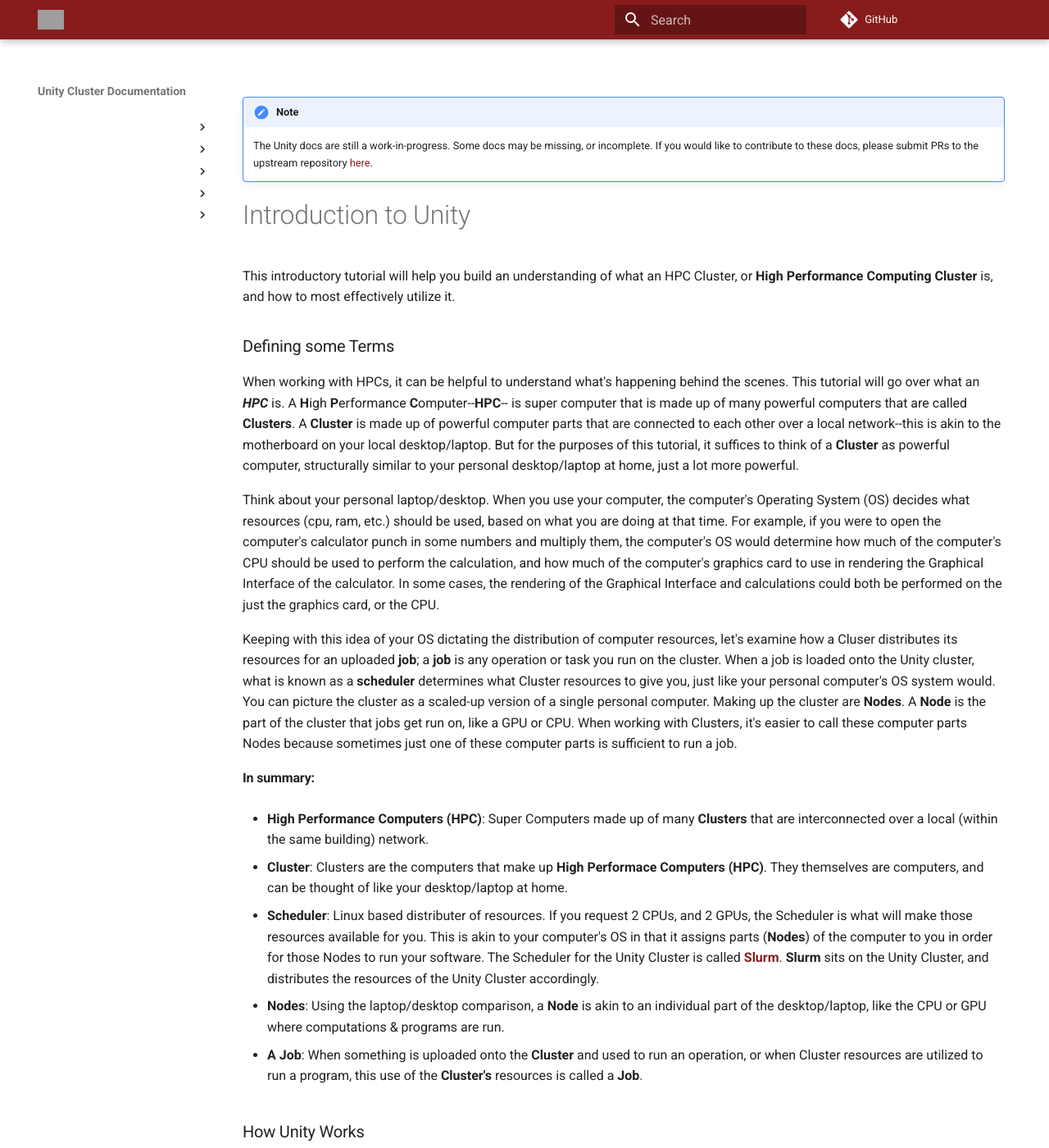
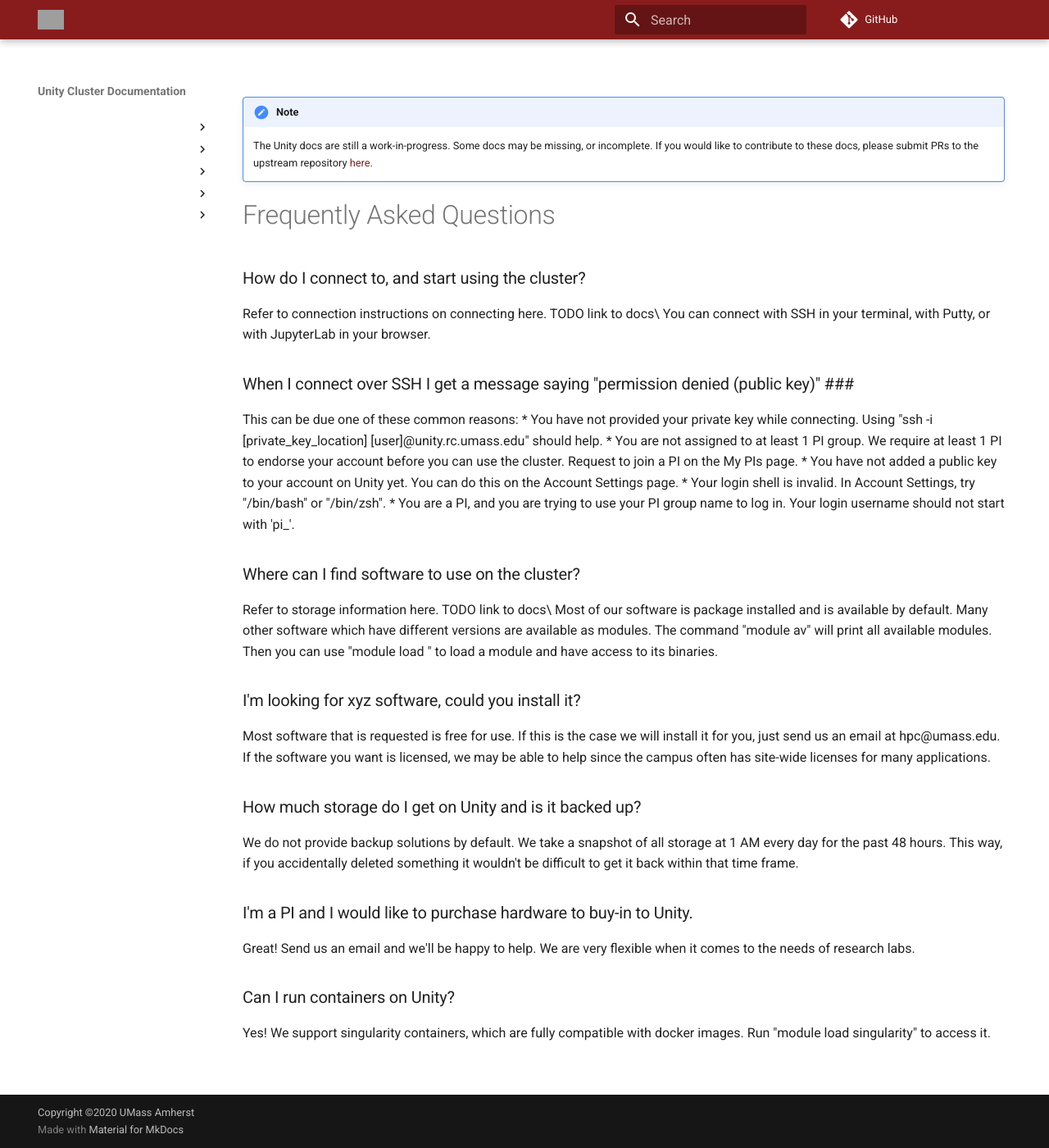
Before and after one commit to UMass-RC/unity-docs, an MkDocs documentation site: the page built from docs/faq.md, in a window 1280 px wide and 1400 px high. Shown: the whole window at 82% size. Built offline with MkDocs 1.6.1 and Material for MkDocs 9.7.7, drawn with Linux system fonts in a browser that asks for light colours; comment, search, counter and statistics services are not loaded; some of the changed text lies outside the part shown; grey boxes are pictures that could not be loaded.

Commit message:
copy faq from confluence

```diff
--- a/docs/faq.md
+++ b/docs/faq.md
@@ -1,68 +1,32 @@
 !!! note
     The Unity docs are still a work-in-progress. Some docs may be missing, or incomplete. If you would like to contribute to these docs, please submit PRs to the upstream repository [here](https://github.com/UMass-RC/unity-docs).
 
-# Introduction to Unity #
-This introductory tutorial will help you build an understanding of what an HPC Cluster, or **High Performance Computing Cluster** is, and how to most effectively utilize it.
+# Frequently Asked Questions #
 
+### How do I connect to, and start using the cluster? ###
+Refer to connection instructions on connecting here. TODO link to docs\
+You can connect with SSH in your terminal, with Putty, or with JupyterLab in your browser.
 
-### Defining some Terms ###
-<!--At its most basic level, you are learning how to use a **cluster**. A cluster is many servers (or computers) joined together in an effort to work together, where a single server is known as a **node**. Unity is an **HPC**, or High Performance Computing cluster. This means we focus most on computational power and efficiency, as the name entails. The primary use case of Unity is by researchers wanting more computational power than what is available on their own. -->
+### When I connect over SSH I get a message saying "permission denied (public key)" ###
+This can be due one of these common reasons:
+* You have not provided your private key while connecting. Using "ssh -i [private_key_location] [user]@unity.rc.umass.edu" should help.
+* You are not assigned to at least 1 PI group. We require at least 1 PI to endorse your account before you can use the cluster. Request to join a PI on the My PIs page.
+* You have not added a public key to your account on Unity yet. You can do this on the Account Settings page.
+* Your login shell is invalid. In Account Settings, try "/bin/bash" or "/bin/zsh".
+* You are a PI, and you are trying to use your PI group name to log in. Your login username should not start with 'pi_'.
 
-When working with HPCs, it can be helpful to understand what's happening behind the scenes. This tutorial will go over what an ***HPC*** is. A **H**igh **P**erformance **C**omputer--**HPC**-- is super computer that is made up of many powerful computers that are called **Clusters**. A **Cluster** is made up of powerful computer parts that are connected to each other over a local network--this is akin to the motherboard on your local desktop/laptop. But for the purposes of this tutorial, it suffices to think of a **Cluster** as powerful computer, structurally similar to your personal desktop/laptop at home, just a lot more powerful.
+### Where can I find software to use on the cluster? ###
+Refer to storage information here. TODO link to docs\
+Most of our software is package installed and is available by default. Many other software which have different versions are available as modules. The command "module av" will print all available modules. Then you can use "module load <name>" to load a module and have access to its binaries.
 
-Think about your personal laptop/desktop. When you use your computer, the computer's Operating System (OS) decides what resources (cpu, ram, etc.) should be used, based on what you are doing at that time. For example, if you were to open the computer's calculator punch in some numbers and multiply them, the computer's OS would determine how much of the computer's CPU should be used to perform the calculation, and how much of the computer's graphics card to use in rendering the Graphical Interface of the calculator. In some cases, the rendering of the Graphical Interface and calculations could both be performed on the just the graphics card, or the CPU.
+### I'm looking for xyz software, could you install it? ###
+Most software that is requested is free for use. If this is the case we will install it for you, just send us an email at hpc@umass.edu. If the software you want is licensed, we may be able to help since the campus often has site-wide licenses for many applications.
 
-Keeping with this idea of your OS dictating the distribution of computer resources, let's examine how a Cluser distributes its resources for an uploaded **job**; a **job** is any operation or task you run on the cluster. When a job is loaded onto the Unity cluster, what is known as a **scheduler** determines what Cluster resources to give you, just like your personal computer's OS system would. You can picture the cluster as a scaled-up version of a single personal computer. Making up the cluster are **Nodes**. A **Node** is the part of the cluster that jobs get run on, like a GPU or CPU. When working with Clusters, it's easier to call these computer parts Nodes because sometimes just one of these computer parts is sufficient to run a job.
+### How much storage do I get on Unity and is it backed up? ###
+We do not provide backup solutions by default. We take a snapshot of all storage at 1 AM every day for the past 48 hours. This way, if you accidentally deleted something it wouldn't be difficult to get it back within that time frame.
 
-<h4>In summary:</h4>
+### I'm a PI and I would like to purchase hardware to buy-in to Unity. ###
+Great! Send us an email and we'll be happy to help. We are very flexible when it comes to the needs of research labs.
 
-* **High Performance Computers (HPC)**: Super Computers made up of many **Clusters** that are interconnected over a local (within the same building) network.
-
-* **Cluster**: Clusters are the computers that make up **High Performace Computers (HPC)**. They themselves are computers, and can be thought of like your desktop/laptop at home.
-
-* **Scheduler**: Linux based distributer of resources. If you request 2 CPUs, and 2 GPUs, the Scheduler is what will make those resources available for you. This is akin to your computer's OS in that it assigns parts (**Nodes**) of the computer to you in order for those Nodes to run your software. The Scheduler for the Unity Cluster is called <a href="https://support.ceci-hpc.be/doc/_contents/QuickStart/SubmittingJobs/SlurmTutorial.html" target="_blank" title = "Open new tab describing Slurm">**Slurm**</a>. **Slurm** sits on the Unity Cluster, and distributes the resources of the Unity Cluster accordingly.
-
-* **Nodes**: Using the laptop/desktop comparison, a **Node** is akin to an individual part of the desktop/laptop, like the CPU or GPU where computations & programs are run.
-
-* **A Job**: When something is uploaded onto the **Cluster** and used to run an operation, or when Cluster resources are utilized to run a program, this use of the **Cluster's** resources is called a **Job**.
-
-
-### How Unity Works ###
-<!-- While you may not need to master every bit of the operation here at the Unity Cluster, it is important that you generally know how the cluster operates, because it can help your troubleshooting in the future. Below is a simplified diagram of the structure of Unity.  -->
-
-Here is a general step by step process that governs how the Unity Cluster works:
-
-![Unity Diagram](res/unity.png)
-
-1. The client connects to Unity using [SSH](connecting/ssh.md), or the [Jupyter Lab](connecting/jupyter.md). (Bottom right of image)
-    * When you log into the Unity Cluster, you can interact with the Cluster either using Jupyter Lab, or Terminal. Note that there is a limited number of times that you can attempt to login. After **GET NUMBER OF LOGIN FAILS** failed login attempts.
-    * If you are not comfortable working with a Linux SSH terminal interface, it is recommended that you use Jupyter Lab.
-2. Once connected, a job is requested through the scheduler, and the scheduler adds your requests to each *necessary que*.
-    * '*Necessary*' because if the job requested requires 2 GPUs and 1 CPU then you need 2 positions in the GPU que and 1 position in the CPU que. This means that the wait time to get your required resources could be longer, but this doesn't mean the runtime of your job will also be longer.
-3. Once resources are available (cores, gpu, memory, etc.), the scheduler starts your job.
-4. Once your job completes, the result returns to the client.
-
-
-#### 1. Connecting to the cluster ####
-You can connect to Unity in two ways, an SSH connection (the standard linux console), or an instance of JupyterLab:
-
-[JupyterLab](connecting/jupyter.md) is the easiest to get up and going. To work with JupyterLab, it's a good idea to get aquainted with roughly how demanding the job you're uploading is though. You just need to be familiar with how roughly how many of each resource you will need (Image below). Most of the time you will only ever need a single CPU or GPU, but if you have terabytes of data to analyze, then you should probably consider getting multiple GPUs and CPUs.
-
-When connecting the portal, click on JupyterLab tab located at the bottom of the options list on the left side of the window. This will take you to the JupyterHub for Unity, which looks like this:
-
-![JupyterHub](res/JupyterHub Image.png)
-
-You will be asked to select what computer resources you want/need for the job you want to upload. Once you attempt to spawn your notebook and resources become available, you will be able to use JupyterLab as if it is running on your own computer.
-
-[SSH](connecting/ssh.md) is the more traditional method of using an HPC cluster. You will connect to the login node of unity, and you will be responsible for starting your own jobs. This can be more useful than JupyterLabs for jobs that last a long time and must be left unattended, or to have much more refined control over the resources allocated for your job.
-
-#### 2. Requesting Resources ####
-If you are on an SSH connection, you will have to manually request resources. Once you decide on what resources you want, you will submit that information to the scheduler, which will place you in a queue. If your resources are available immediately, your request will return right away, if not, you will be held in the queue until your requested resources become available.
-
-Requesting resources in the cluster and all parameters allowed is discussed in more detail [here](slurm/index.md).
-
-#### 3. Starting Job ####
-Once the scheduler has started your job, it will run on some node in the cluster, using some resources that were defined by your parameters. It is not important what node the job runs on from the point of view of the client.
-
-#### 4. Ending Job ####
-Once the job has finished, the scheduler will return whatever info you requested in your parameters.
+### Can I run containers on Unity? ###
+Yes! We support singularity containers, which are fully compatible with docker images. Run "module load singularity" to access it.
```
